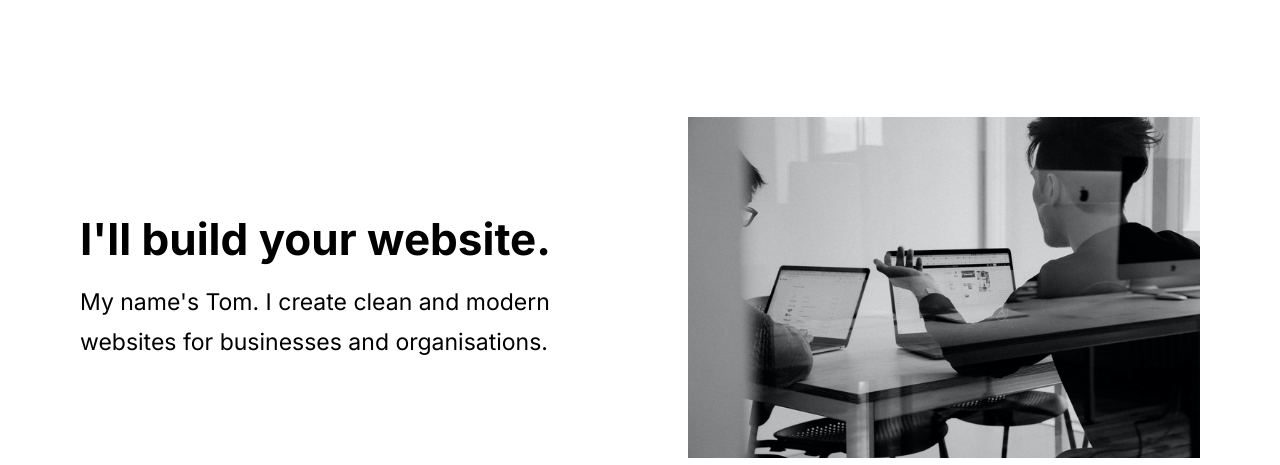
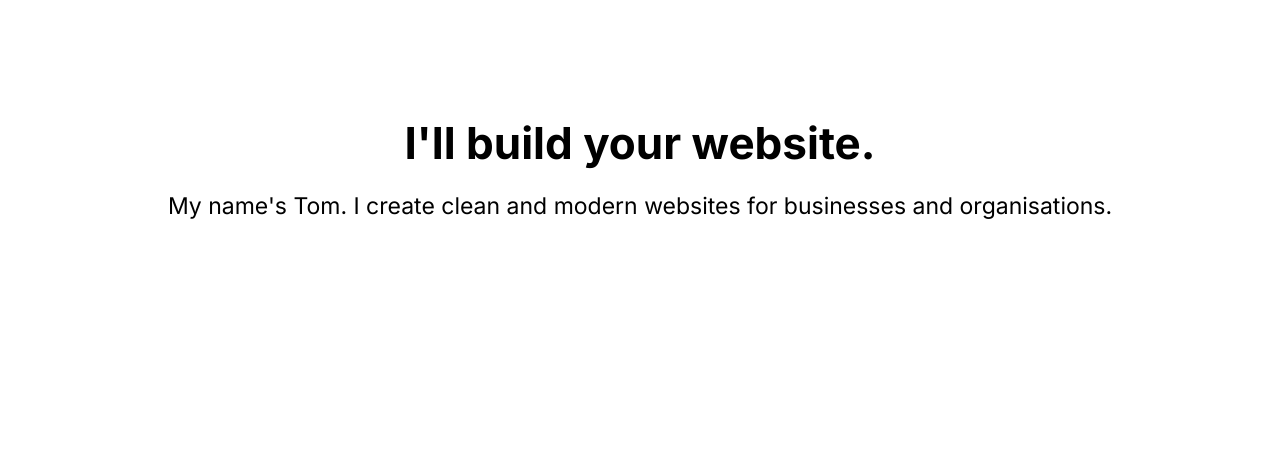
Before and after one commit to tomwcodes/portOld, a plain HTML site: page index.html in a window 1280 px wide. Shown: the part 255-720 px from the top of the page. Drawn offline with Linux system fonts and the light colour scheme.

Commit message:
removed hero img

```diff
--- a/index.html
+++ b/index.html
@@ -54,16 +54,17 @@
     <main>
       <section class="ui-section-hero">
         <div class="ui-layout-container">
-          <div class="ui-section-hero__layout ui-layout-grid ui-layout-grid-2">
+          <div class="ui-section-hero__layout ui-layout-grid">
+            <!-- ui-layout-grid-2 -->
             <!-- COPYWRITING -->
             <div>
               <h1>I'll build your website.</h1>
               <p class="ui-text-intro">My name's Tom. I create clean and modern websites for businesses and organisations.</p>
 
-            </div>
-            <!-- IMAGE -->
+            <!-- </div>
+
             <img src="assets/design.jpg" loading="lazy" alt="#" class="ui-image-half-right">
-          </div>
+          </div> -->
         </div>
       </section>
 
--- a/style.css
+++ b/style.css
@@ -804,7 +804,7 @@ div label[for=ui-component-toggle__yearly] {
   |
   ------------------------------------------------------------*/
 
-  .ui-section-hero { text-align: left; }
+  .ui-section-hero { text-align: center; }
 
   .ui-section-hero .ui-component-cta { align-items: start; }
 
```
